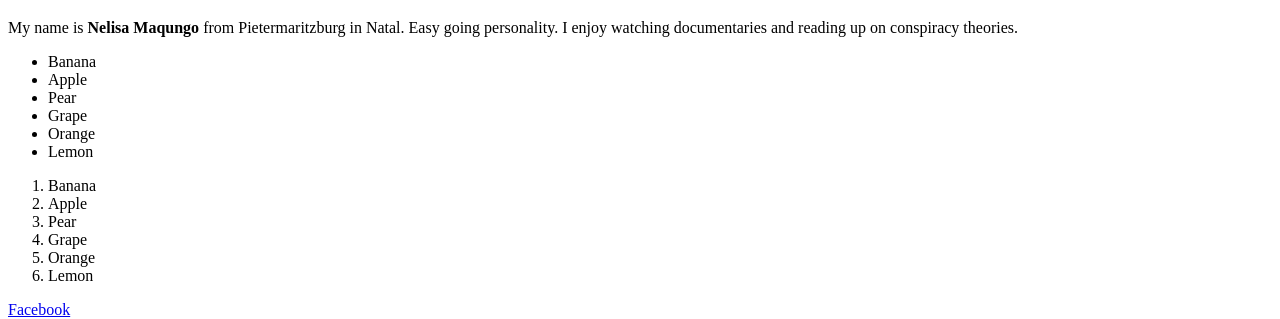
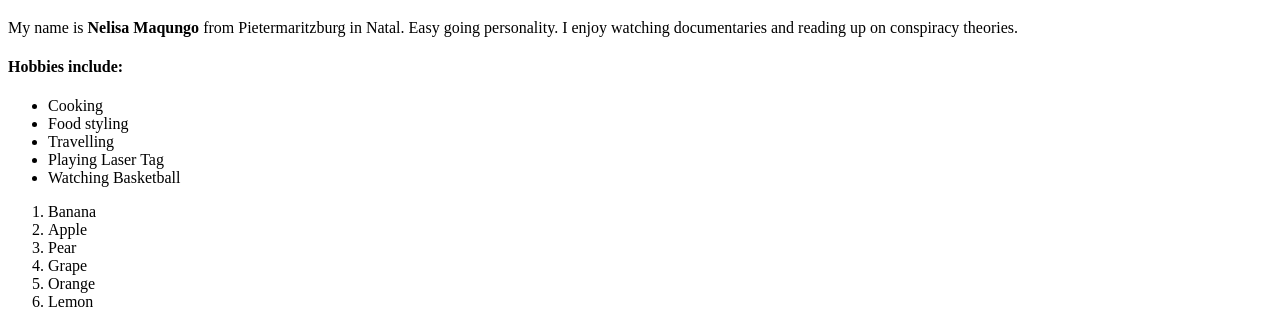
Before and after one commit to nelisam/test, a plain HTML site: page index.html in a window 1280 px wide. Shown: the part 61-380 px from the top of the page. Drawn offline with Linux system fonts and the light colour scheme.

Commit message:
Add Hobbies

```diff
--- a/index.html
+++ b/index.html
@@ -18,14 +18,14 @@
     </p>
 
 
-    <!-- List -->
+    <!-- List of Hobbies-->
+    <h4>Hobbies include: </h4>
     <ul>
-        <li>Banana</li>
-        <li>Apple</li>
-        <li>Pear</li>
-        <li>Grape</li>
-        <li>Orange</li>
-        <li>Lemon</li>
+        <li>Cooking</li>
+        <li>Food styling</li>
+        <li>Travelling</li>
+        <li>Playing Laser Tag</li>
+        <li>Watching Basketball</li>
     </ul>
 
     <!-- Ordered List -->
```
